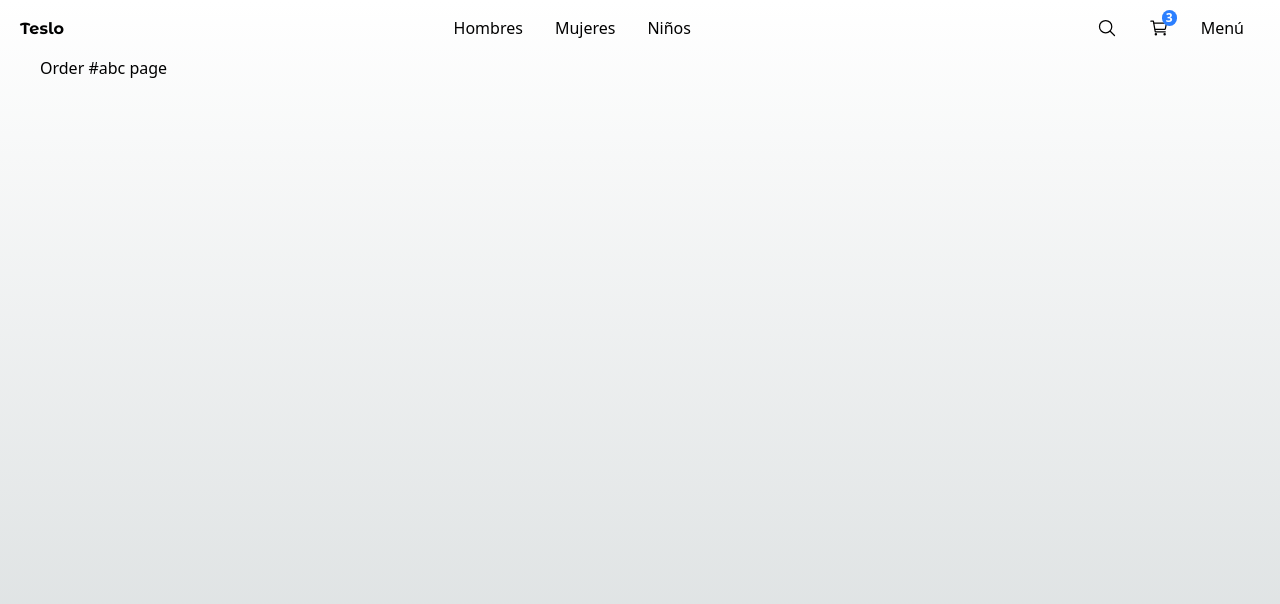
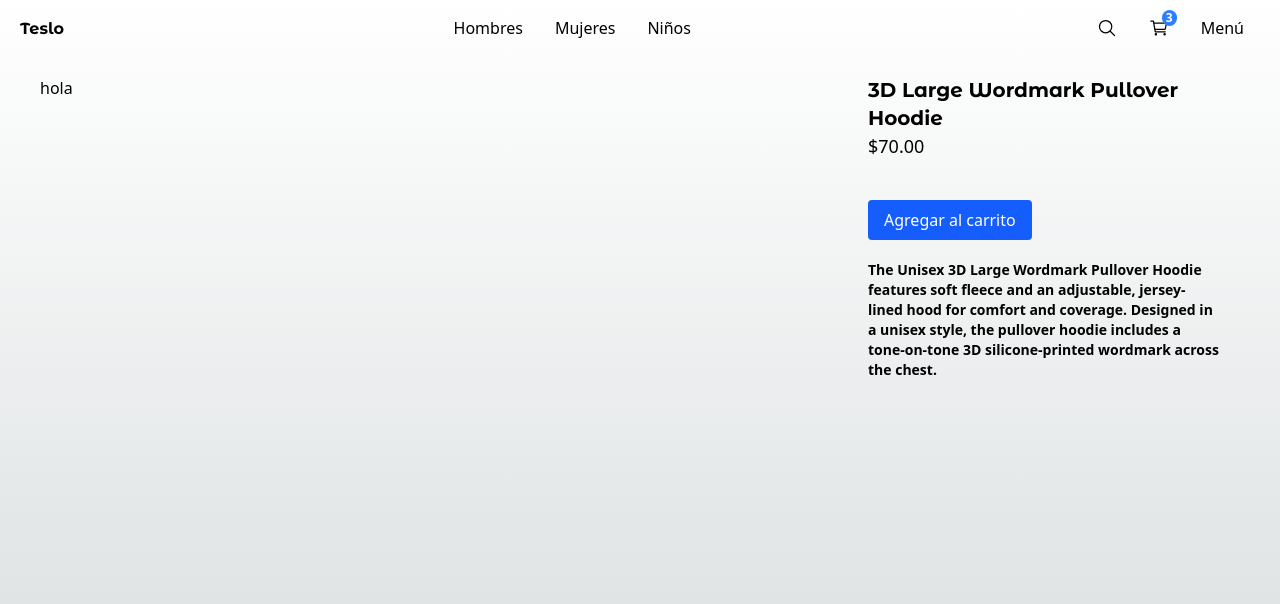
Before and after one commit to modoZen/next-teslo-shop, a Next.js app: page /product/3d_large_wordmark_pullover_hoodie in a window 1280 px wide. Shown: the top 604 px of the page. Built offline with nearby package versions, Linux system fonts and the light colour scheme.

Commit message:
pantalla de producto

```diff
--- a/src/app/(shop)/product/[slug]/page.tsx
+++ b/src/app/(shop)/product/[slug]/page.tsx
@@ -1,7 +1,33 @@
-export default function Home() {
+import { titleFont } from "@/config/fonts";
+import { initialData } from "@/seed/seed";
+import { notFound } from "next/navigation";
+
+export default async function Home({
+  params,
+}: {
+  params: Promise<{ slug: string }>;
+}) {
+  const { slug } = await params;
+  const product = initialData.products.find((p) => p.slug === slug);
+
+  if (!product) {
+    notFound();
+  }
+
   return (
-    <div>
-      <h1>Order #abc page</h1>
+    <div className="mt-5 mb-20 grid md:grid-cols-3 gap-3">
+      <div className="col-span-1 md:col-span-2 ">hola</div>
+
+      <div className="col-span-1 px-5 ">
+        <h1 className={`${titleFont.className} antialiased font-bold text-xl`}>
+          {product.title}
+        </h1>
+        <p className="text-lg mb-5">${product.price.toFixed(2)}</p>
+
+        <button className="btn-primary my-5">Agregar al carrito</button>
+
+        <h3 className="font-bold text-sm">{product.description}</h3>
+      </div>
     </div>
   );
 }
```
